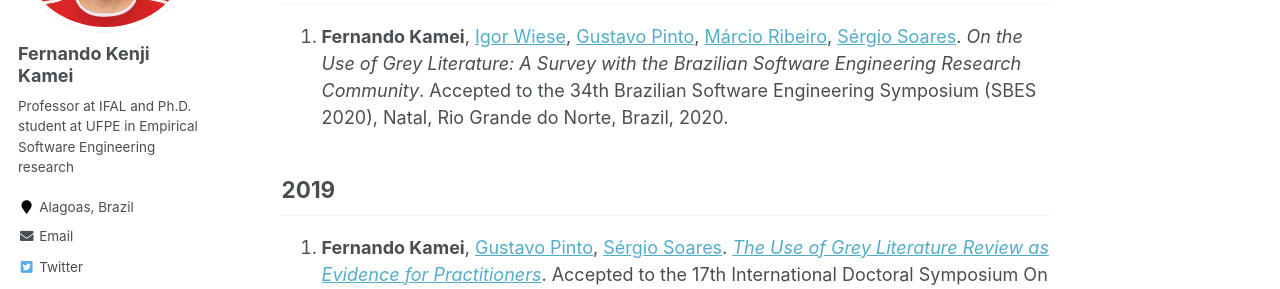
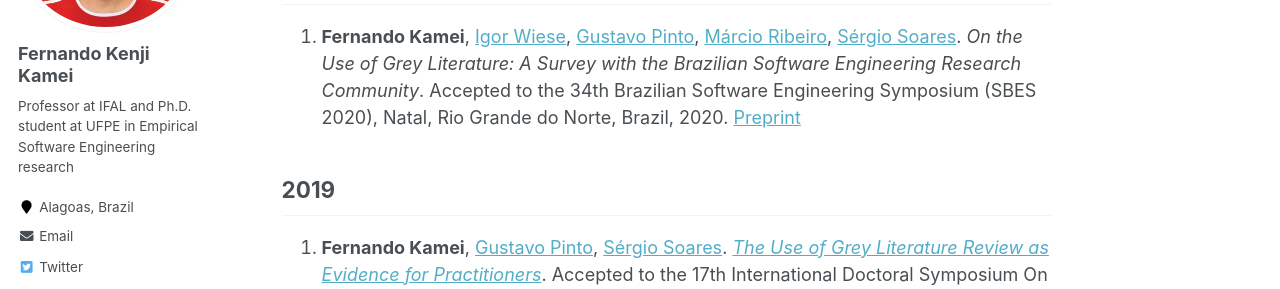
Before and after one commit to fkenjikamei/fkenjikamei.github.io, a Jekyll site: the page built from _pages/publications.md, in a window 1280 px wide and 900 px high. Shown: the part 239-528 px from the top of the window. Built offline with Jekyll 4.4.1, drawn with Linux system fonts in a browser that asks for light colours.

Commit message:
add sbes2020-preprint

```diff
--- a/_pages/publications.md
+++ b/_pages/publications.md
@@ -6,7 +6,7 @@ author_profile: true
 ---
 
 ## 2020
-1. **Fernando Kamei**, [Igor Wiese](http://igorwiese.com), [Gustavo Pinto](http://gustavopinto.org), [M&aacute;rcio Ribeiro](https://sites.google.com/a/ic.ufal.br/marcio/), [S&eacute;rgio Soares](http://www.cin.ufpe.br/~scbs/). *On the Use of Grey Literature: A Survey with the Brazilian Software Engineering Research Community*. Accepted to the 34th Brazilian Software Engineering Symposium (SBES 2020), Natal, Rio Grande do Norte, Brazil, 2020.
+1. **Fernando Kamei**, [Igor Wiese](http://igorwiese.com), [Gustavo Pinto](http://gustavopinto.org), [M&aacute;rcio Ribeiro](https://sites.google.com/a/ic.ufal.br/marcio/), [S&eacute;rgio Soares](http://www.cin.ufpe.br/~scbs/). *On the Use of Grey Literature: A Survey with the Brazilian Software Engineering Research Community*. Accepted to the 34th Brazilian Software Engineering Symposium (SBES 2020), Natal, Rio Grande do Norte, Brazil, 2020. [Preprint](https://github.com/fkenjikamei/fkenjikamei.github.io/raw/master/files/sbes2020-preprint.pdf)
 
 ## 2019
 1. **Fernando Kamei**, [Gustavo Pinto](http://gustavopinto.org), [S&eacute;rgio Soares](http://www.cin.ufpe.br/~scbs/). *[The Use of Grey Literature Review as Evidence for Practitioners](https://dl.acm.org/doi/10.1145/3356773.3356797)*. Accepted to the 17th International Doctoral Symposium On Empirical Software Engineering (IDoESE 2019), Porto de Galinhas, Pernambuco, Brazil, 2019.
```
